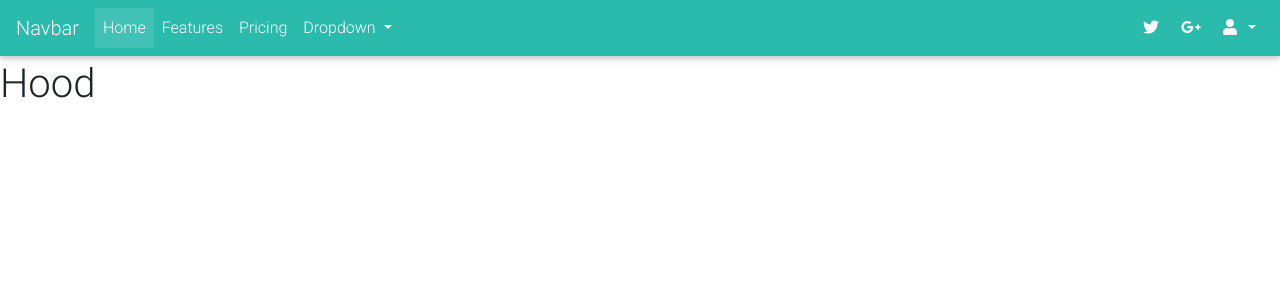
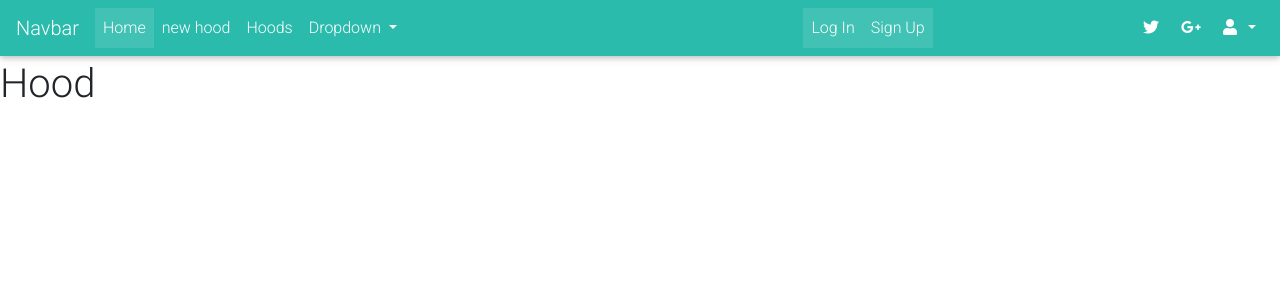
Before and after one commit to PerisOduol618/Neighbour-hood, a Django app: page / in a window 1280 px wide. Shown: the top 300 px of the page. Run offline with Django 3.2, Linux system fonts and the light colour scheme; parts of the project's set-up code (start-up, migrations or seed data) failed here and were passed over; some libraries are stand-ins or nearby versions; some web fonts are replaced.

Commit message:
Add add a neighborhod template to the navbar

```diff
--- a/neibour/templates/navbar.html
+++ b/neibour/templates/navbar.html
@@ -1,9 +1,5 @@
-
-
-
-
 <nav class="mb-1 navbar navbar-expand-lg navbar-dark default-color">
-    <a class="navbar-brand" href="#">Navbar</a>
+    <a class="navbar-brand" href="{% url 'home' %}">Navbar</a>
     <button class="navbar-toggler" type="button" data-toggle="collapse" data-target="#navbarSupportedContent-333"
       aria-controls="navbarSupportedContent-333" aria-expanded="false" aria-label="Toggle navigation">
       <span class="navbar-toggler-icon"></span>
@@ -11,15 +7,15 @@
     <div class="collapse navbar-collapse" id="navbarSupportedContent-333">
       <ul class="navbar-nav mr-auto">
         <li class="nav-item active">
-          <a class="nav-link" href="#">Home
+          <a class="nav-link" href="{% url 'home' %}">Home
             <span class="sr-only">(current)</span>
           </a>
         </li>
         <li class="nav-item">
-          <a class="nav-link" href="#">Features</a>
+          <a class="nav-link" href="{% url 'new_hood' %}">new hood</a>
         </li>
         <li class="nav-item">
-          <a class="nav-link" href="#">Pricing</a>
+          <a class="nav-link" href="{%url 'hood'%}">Hoods</a>
         </li>
         <li class="nav-item dropdown">
           <a class="nav-link dropdown-toggle" id="navbarDropdownMenuLink-333" data-toggle="dropdown"
@@ -32,6 +28,50 @@
           </div>
         </li>
       </ul>
+
+
+
+      {% if user.is_authenticated %}
+      <ul class="navbar-nav ml-auto nav-flex-icons">
+        <li class="nav-item">
+          <img class="rounded-circle nav-img" src="" alt="" style="height: 40px">
+        </li>
+        <li class="nav-item dropdown">
+          <a class="nav-link dropdown-toggle" id="navbarDropdownMenuLink-333" data-toggle="dropdown" aria-haspopup="true"
+            aria-expanded="false">
+          </a>
+          <!-- <div class="dropdown-menu dropdown-menu-right dropdown-default" aria-labelledby="navbarDropdownMenuLink-333" style="background-color: rgb(62, 167, 216)" class="text-success">
+            <a class="dropdown-item" href="">View Profile</a>
+            <a class="dropdown-item" href="">update Profile</a
+
+            <a class="dropdown-item" href="">Log Out</a>
+          </div> -->
+
+          <li class="nav-item dropdown">
+            <a class="nav-link dropdown-toggle" id="navbarDropdownMenuLink-333" data-toggle="dropdown"
+              aria-haspopup="true" aria-expanded="false">
+            </a>
+            <div class="dropdown-menu dropdown-default" aria-labelledby="navbarDropdownMenuLink-333">
+              <a class="dropdown-item" href="{%url 'profile'%}">View profile</a>
+              <a class="dropdown-item" href="{%url 'update_profile'%}">Update profile</a>
+              <a class="dropdown-item" href="{% url 'logout' %}">logout</a>
+            </div>
+        </li>
+        <li class="nav-item active" style="padding-top: 10px"><span class="text-white">{{user.username|title}}</span></li>
+
+      </ul>
+      {% else %}
+      <ul class="navbar-nav ml-auto nav-flex-icons">
+        <li class="nav-item active">
+          <a class="nav-link" href="{% url 'login' %}">Log In</a>
+        </li>
+
+        <li class="nav-item active">
+          <a class="nav-link" href="{% url 'register' %}">Sign Up</a>
+        </li>
+      </ul>
+        {% endif %}
+
       <ul class="navbar-nav ml-auto nav-flex-icons">
         <li class="nav-item">
           <a class="nav-link waves-effect waves-light">
```
